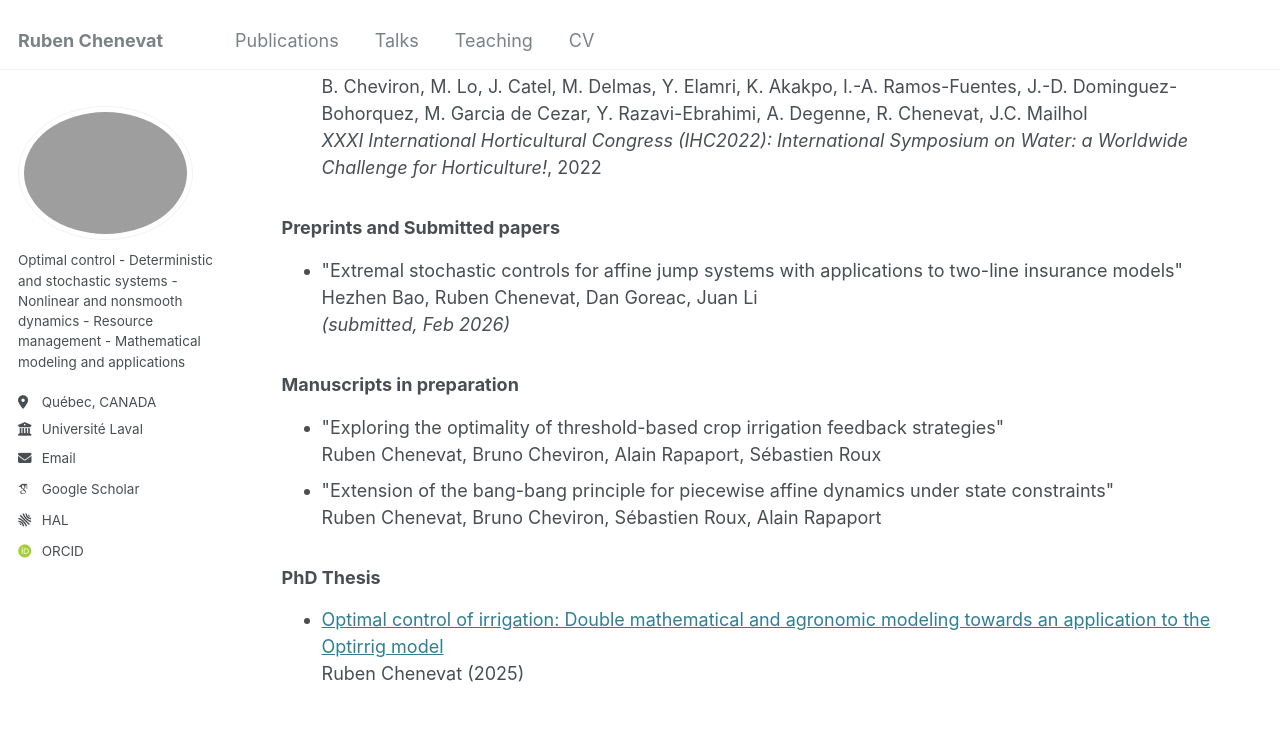
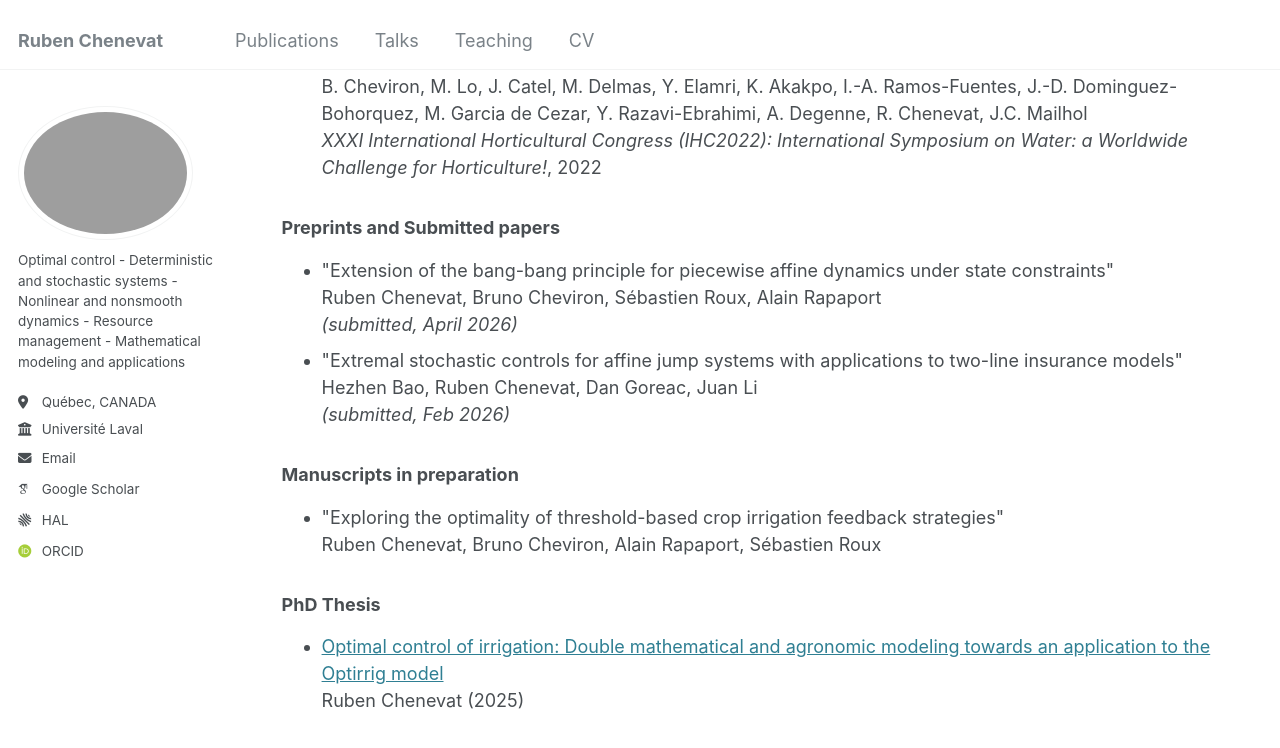
Before and after one commit to rubenchenevat/rubenchenevat.github.io, a Jekyll site: the page built from _pages/publications.html, in a window 1280 px wide and 900 px high, scrolled down 590 px. Shown: the top 748 px of the window. Built offline with Jekyll 4.4.1, drawn with Linux system fonts in a browser that asks for light colours; some web fonts are replaced; part of the change alters nothing that is shown.

Commit message:
Update publications.html

```diff
--- a/_pages/publications.html
+++ b/_pages/publications.html
@@ -77,6 +77,11 @@ author_profile: true
 
 <ul>
     <li>
+        "Extension of the bang-bang principle for piecewise affine dynamics under state constraints"<br>
+        Ruben Chenevat, Bruno Cheviron, Sébastien Roux, Alain Rapaport<br>
+        <em>(submitted, April 2026)</em>
+    </li>
+    <li>
         "Extremal stochastic controls for affine jump systems with applications to two-line insurance models"<br>
         Hezhen Bao, Ruben Chenevat, Dan Goreac, Juan Li<br>
         <em>(submitted, Feb 2026)</em>
@@ -90,10 +95,6 @@ author_profile: true
     <li>
         "Exploring the optimality of threshold-based crop irrigation feedback strategies"<br>
         Ruben Chenevat, Bruno Cheviron, Alain Rapaport, Sébastien Roux<br>
-    </li>
-    <li>
-        "Extension of the bang-bang principle for piecewise affine dynamics under state constraints"<br>
-        Ruben Chenevat, Bruno Cheviron, Sébastien Roux, Alain Rapaport<br>
     </li>
 </ul>
 
```
